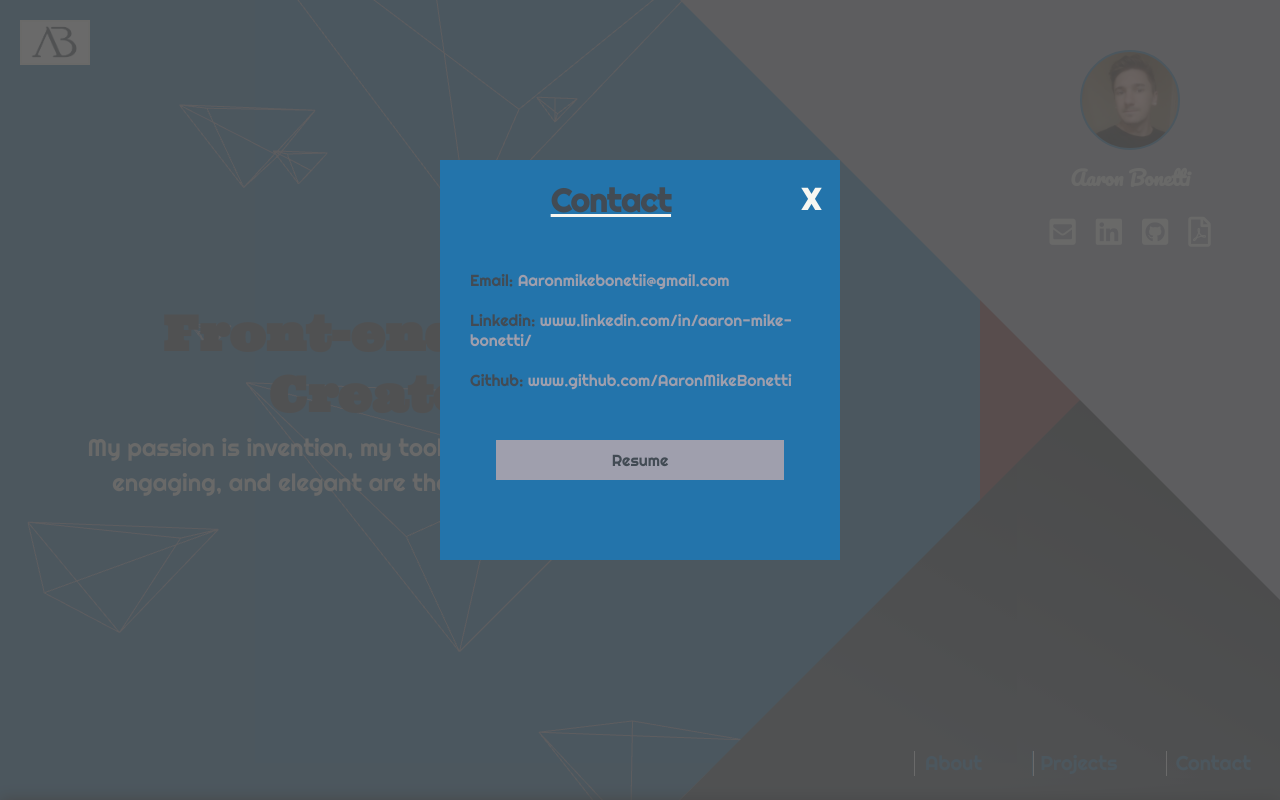
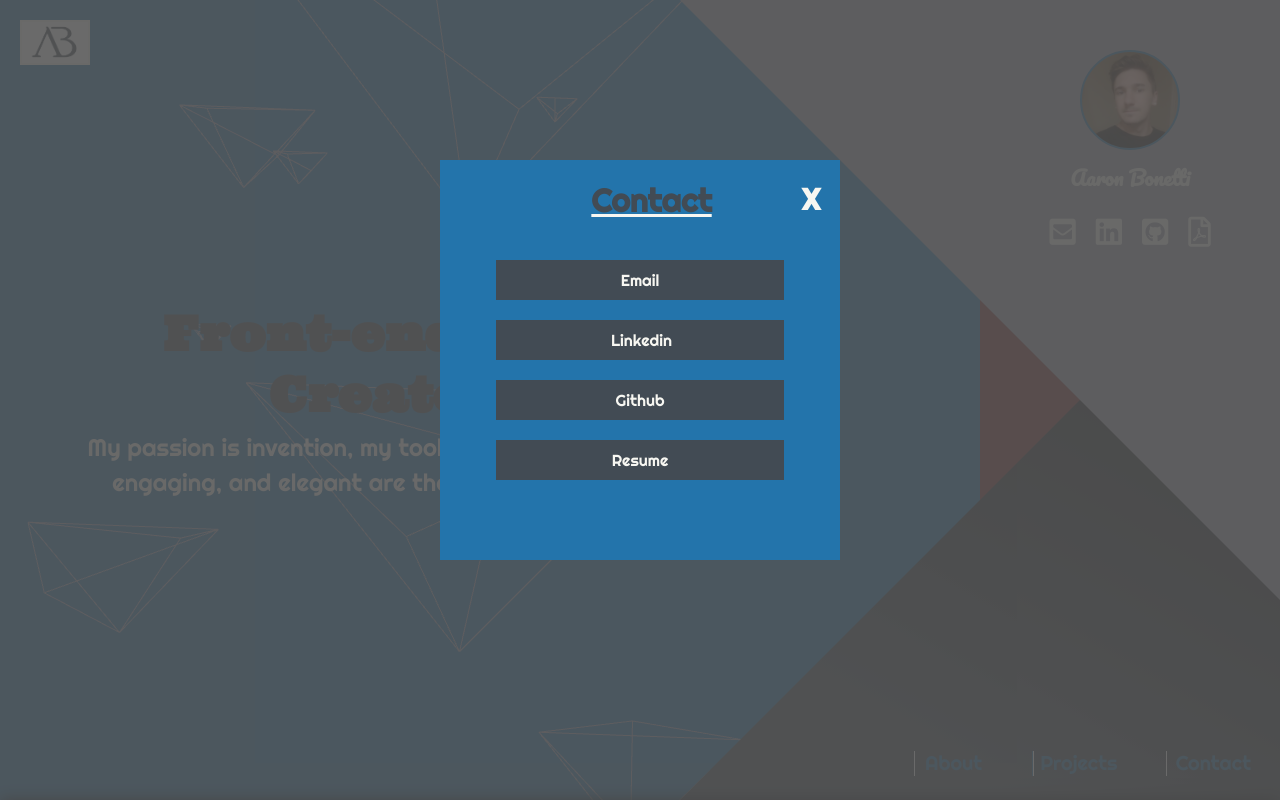
Before and after one commit to AaronMikeBonetti/Portfolio, a React (Create React App) app: page / in a window 1280 px wide. Both pictures are taken after a click on the element "Contact". Shown: the top 800 px of the page. Built offline with nearby package versions, Linux system fonts and the light colour scheme.

Commit message:
fixed nav bugs and about page spacing

```diff
--- a/public/index.html
+++ b/public/index.html
@@ -1,7 +1,6 @@
 <!DOCTYPE html>
 <html lang="en">
   <head>
-
 
     <meta charset="utf-8">
     <meta name="viewport" content="width=device-width, initial-scale=1, shrink-to-fit=no">
--- a/src/components/About Section/About.js
+++ b/src/components/About Section/About.js
@@ -14,12 +14,12 @@ import "./about-queries.scss"
         <div className="about__content__container">
         <i className="fas fa-user-circle"></i>
           <div className="about__content__header">
-            <h3>Passionate</h3>
+            <h3>Passion</h3>
             <h2>&</h2>
-            <h3>Percise</h3></div>
+            <h3>Precision</h3></div>
             <hr/>
             <p className="about__content">
-         I'm a web designer/developer from Denver, Colorado. I create things that change lives. I strive to deliver responsive, engaging, and fast sites written in clean, sustainable code. When I'm not developing, you can find me honing my skills at the skatepark or pushing my limits at the parkour gym.  </p>
+         I'm a web designer/developer from Denver, Colorado.My reality is delivering dreams. I strive to develop responsive, engaging, fast sites written in clean, sustainable code. When I'm not developing, you can find me honing my skills at the skatepark or pushing my limits at the parkour gym.  </p>
         </div>
 
         <div className="about__skills__container">
@@ -31,11 +31,13 @@ import "./about-queries.scss"
           <ul>
             <li>HTML</li>
             <li>CSS</li>
+            <li>SASS</li>
             <li>Javascript</li>
             <li>React</li>
             <li>Redux</li>
             <li>Git</li>
             <li>Gimp</li>
+            <li>Node</li>
           </ul>
         </div>
 
--- a/src/components/About Section/about-queries.scss
+++ b/src/components/About Section/about-queries.scss
@@ -2,7 +2,7 @@
     .about__container{
         display: grid;
         grid-template-columns: 20% 1fr 20%;
-        grid-template-rows: 50px 100px 1fr 50px 1fr 50px;
+        grid-template-rows: 50px 200px 1fr 50px 1fr 50px;
 
         .about__top__triangle{
             position: relative;
@@ -80,6 +80,7 @@
 
 @media screen and (max-width:500px){
     .about__container{
+            grid-template-rows: 50px 100px 1fr 50px 1fr 50px;
     .about__header{
 
         font-size: 20vw;
--- a/src/components/About Section/about.scss
+++ b/src/components/About Section/about.scss
@@ -3,7 +3,7 @@
 .about__container{
     display: grid;
     grid-template-columns: 5% 1fr 5% 1fr 5%;
-    grid-template-rows: 50px 200px 100px 1fr 100px 50px;
+    grid-template-rows: 50px 350px 100px 1fr 100px 50px;
     height:100%;
     width: 100%;
     background: $primary-dark;
@@ -24,7 +24,7 @@
 
     .about__bottom__triangle{
         grid-column: 1/-1;
-        grid-row: 3/-1;
+        grid-row: 2/-1;
         width:100%;
         height: 101%;
         background: $primary;
@@ -48,7 +48,7 @@
 
     .about__header{
         grid-column: 1/-1;
-        grid-row: 2/3;
+        grid-row: 2;
         text-align: right;
         z-index: 3;
         font-size: 20vw;
--- a/src/components/Projects Section/project-container.scss
+++ b/src/components/Projects Section/project-container.scss
@@ -3,7 +3,7 @@
 .project-container__container{
 
     display: grid;
-    grid-template-rows: 8vw 1fr 1fr 1fr 1fr 100px;
+    grid-template-rows: 20vw 1fr 1fr 1fr 1fr 100px;
     grid-template-columns: 20% 1fr 20%;
     grid-gap: 80px 0;
     height: 100%;
--- a/src/components/Title Section/Title.js
+++ b/src/components/Title Section/Title.js
@@ -45,10 +45,14 @@ export default class Title extends Component {
 
   }
 
-  handlePopUp(){
+  handlePopUp(e){
       this.setState(prevState=>({
         popUpDisplayed: !prevState.popUpDisplayed
       }))
+      if(e.target.className==="title__nav__contact"){
+        this.handleNavDisplay()
+      }
+
   }
 
 
@@ -60,16 +64,16 @@ export default class Title extends Component {
         <div onClick={this.handleScroll}className="title__logo__container">
           <div className="title__logo"></div>
         </div>
-        <div className={`title__contact__pop-up ${this.state.popUpDisplayed?"pop-up-displayed":"pop-up-hidden"}`}>
+        <div className={`title__contact__pop-up ${this.state.popUpDisplayed?"pop-up-displayed":"pop-up-hidden"}`} onClick={this.handlePopUp}>
           <div className="title__contact__container">
           <div className="title__contact__header"><h1>Contact</h1>
-          <h3 onClick={this.handlePopUp}className="">X</h3></div>
+          <h3>X</h3></div>
 
           <ul>
-            <li>Email: <a href="mailto:aaronmikebonetti@gmail.com">Aaronmikebonetii@gmail.com</a></li>
-            <li>Linkedin: <a href="https://www.linkedin.com/in/aaron-mike-bonetti/">www.linkedin.com/in/aaron-mike-bonetti/</a></li>
-            <li>Github: <a href="https://github.com/AaronMikeBonetti">www.github.com/AaronMikeBonetti</a></li>
-            <a href="https://www.kickresume.com/cv/aaronmikebonetti/" download ><li>Resume</li></a>
+            <li><a href="mailto:aaronmikebonetti@gmail.com">Email</a></li>
+            <li> <a href="https://www.linkedin.com/in/aaron-mike-bonetti/">Linkedin</a></li>
+            <li><a href="https://github.com/AaronMikeBonetti">Github </a></li>
+            <li><a href="https://www.kickresume.com/cv/aaronmikebonetti/" download >Resume</a></li>
           </ul>
           </div>
         </div>
@@ -92,10 +96,12 @@ export default class Title extends Component {
         <a href="https://www.kickresume.com/cv/aaronmikebonetti/"><i className="far fa-file-pdf"></i></a>
         </div>
         </div>
+        <div onClick={this.handleNavDisplay} className={`title__nav__fake__background ${this.state.navDisplayed?"closed":"opened"}`}></div>
         <div className={`title__nav ${this.state.navDisplayed?"closed":"opened"}`}>
         <div onClick={this.handleScroll}className="title__nav__about">About</div>
         <div onClick={this.handleScroll}className="title__nav__projects">Projects</div>
-        <div onClick={this.handlePopUp}className="title__nav__contact">Contact</div>
+        <div onClick={this.handlePopUp} className="title__nav__contact">Contact</div>
+
         </div>
         <div className="title__bottom__triangle"></div>
         <div className="title__middle__square"></div>
--- a/src/components/Title Section/title-queries.scss
+++ b/src/components/Title Section/title-queries.scss
@@ -65,7 +65,7 @@
             top:10px;
             height: 40px;
             width: 65px;
-            background: $primary;
+
 
 
         .title__logo{
@@ -98,10 +98,18 @@
             width: 150px;
             height: 100vh;
         }
-
+        .title__nav__fake__background{
+            position: absolute;
+            top: 0;
+            left: 0;
+            width: 100%;
+            height: 100vh;
+            z-index: 4;
+            background: rgba(255, 255, 255, 0);
+        }
         .title__nav{
             position: fixed;
-            z-index: 4;
+            z-index: 10;
             top: 60px;
             right: 0;
             width: 180px;
@@ -127,6 +135,16 @@
                     opacity: 0.9;
                 }
             }
+            .title__nav__fake__background{
+
+        position: absolute;
+        left: 0;
+        z-index: -1;
+        content: "";
+        width: 1000px;
+        height: 180vh;
+        background: rgb(255, 0, 0);
+    }
             .title__nav__about,.title__nav__contact,.title__nav__projects{
             grid-column: 2;
             grid-row: 2;
@@ -148,6 +166,7 @@
                 grid-row:3;
             }
     }
+
         .closed{
             display: none;
         }
--- a/src/components/Title Section/title.scss
+++ b/src/components/Title Section/title.scss
@@ -159,10 +159,11 @@
         position: fixed;
         top: 0;
         left: 0;
-        z-index:5;
+        z-index:10;
         width: 100%;
         height: 100%;
         background: rgba(83, 83, 83, 0.863);
+
         .title__contact__container{
             width: 50vh;
             height: 50vh;
@@ -170,15 +171,21 @@
             background: $primary;
             text-align: center;
             .title__contact__header{
+                position: relative;
+                z-index: 22;
                 display: flex;
-                justify-content: space-around;
+
             h1{
+                flex-basis: 3;
                 flex-grow: 3;
-                padding: 20px;
+
+                padding: 20px 70px 20px 20px;
                 text-decoration: underline $primary-light;
+                text-align: right;
                 color: $secondary-dark;
             }
             h3{
+                flex-basis: 1;
                 padding: 20px;
                 font-size: 30px;
                 cursor: pointer;
@@ -197,40 +204,25 @@
                 margin: 20px;
                 li{
                     padding: 10px;
-                    color: $secondary-dark;
-                    a{
-                        text-decoration: none;
-                        color:$primary-dark;
-                        transition: all 0.3s ease-in-out;
-                    }
-                    a:hover{
-                        color: $primary-light;
-
-                        transform: scale(1.1)
-
-                    }
-                }
-
+                    width: 80%;
+                    height: 40px;
+                    margin: 20px auto;
+                    text-align: center;
+                    background: $secondary-dark;
+                    cursor: pointer;
+                    transition: all 0.3s ease-in-out;
                     a{
                         text-decoration: none;
                         color:$primary-light;
-                        text-align: center;
-                        margin: 40px auto;
-                        width: 100%;
-                        li{
-                            width: 80%;
-                            height: 40px;
-                            margin: 40px auto;
-                            background:$primary-dark;
-                            transition: all 0.3s ease-in-out;
+                        padding: 10px 105px;
+                    }
 
-                        }
-                        li:hover{
-                            color: $primary-light;
-                            background: $secondary-dark;
-                            transform: scale(1.1)
+                }
 
-                        }
+                li:hover{
+
+                        background: $primary-dark;
+                        transform: scale(1.1)
 
                     }
 
```
